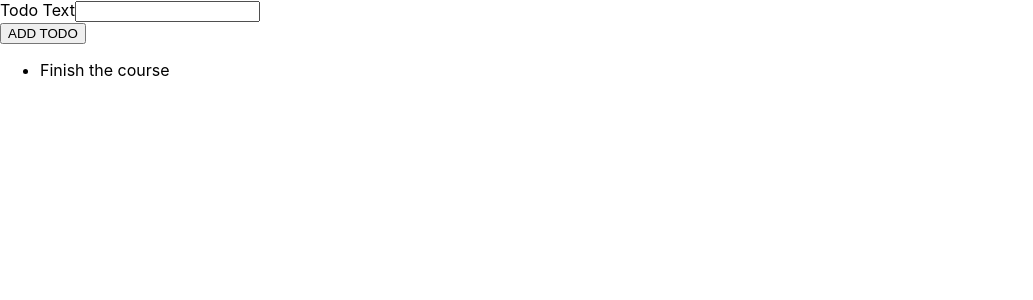
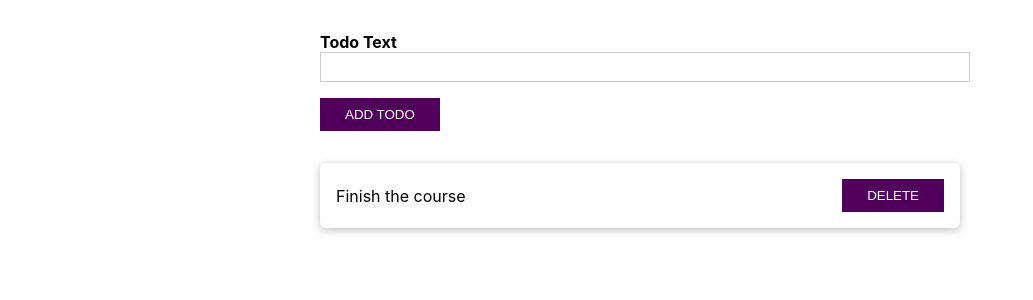
Before and after one commit to samfolo/introduction-to-typescript-with-react, a React (Create React App) app: page / in a window 1280 px wide. Shown: the top 300 px of the page, without its empty margins (0-1033 px from the left). Built offline with nearby package versions, Linux system fonts and the light colour scheme.

Commit message:
style: add styling..

```diff
--- /dev/null
+++ b/src/components/NewToDo/NewToDo.css
@@ -0,0 +1,47 @@
+form {
+  width: 90%;
+  max-width: 40rem;
+  margin: 2rem auto;
+}
+
+.form-control {
+  margin-bottom: 1rem;
+}
+
+label, input {
+  display: block;
+  width: 100%;
+}
+
+label {
+  font-weight: bold;
+}
+
+input {
+  font: inherit;
+  border: 1px solid #ccc;
+  padding: 0.25rem;
+}
+
+input:focus {
+  outline: none;
+  border-color: #50005a;
+}
+
+button {
+  background: #50005a;
+  border: 1px solid #50005a;
+  color: white;
+  padding: 0.5rem 1.5rem;
+  cursor: pointer;
+}
+
+button:focus {
+  outline: none;
+}
+
+button:hover,
+button:active {
+  background: #6a0a77;
+  border-color: #6a0a77;
+}
--- a/src/components/NewToDo/NewToDo.tsx
+++ b/src/components/NewToDo/NewToDo.tsx
@@ -1,4 +1,5 @@
 import React, { useRef } from 'react';
+import './NewToDo.css';
 
 interface NewToDoProps {
   onAdd: (text: string) => void;
@@ -15,7 +16,7 @@ const NewToDo: React.FC<NewToDoProps> = ({ onAdd }) => {
   }
 
   return <form onSubmit={handleSubmit}>
-    <div>
+    <div className="form-control">
       <label htmlFor="todo-text">Todo Text</label>
       <input type="text" id="todo-text" ref={textInputRef} />
     </div>
--- /dev/null
+++ b/src/components/ToDoList/ToDoList.css
@@ -0,0 +1,17 @@
+ul {
+  list-style: none;
+  width: 90%;
+  max-width: 40rem;
+  margin: 2rem auto;
+  padding: 0;
+}
+
+li {
+  margin: 1rem 0;
+  padding: 1rem;
+  box-shadow: 0 2px 8px rgba(0, 0, 0, 0.26);
+  border-radius: 6px;
+  display: flex;
+  justify-content: space-between;
+  align-items: center;
+}
--- a/src/components/ToDoList/ToDoList.tsx
+++ b/src/components/ToDoList/ToDoList.tsx
@@ -1,4 +1,5 @@
 import React from 'react';
+import './ToDoList.css';
 
 interface ToDoListProps {
   items: { id: string; text: string; }[];
@@ -9,7 +10,12 @@ const ToDoList: React.FC<ToDoListProps> = ({ items, onDelete }) => {
   return <ul data-test="component-to-do-list">
     {
       items.map(todo => {
-        return <li key={todo.id} onClick={() => onDelete(todo.id)}>{todo.text}</li>
+        return (
+          <li key={todo.id}>
+            <span>{todo.text}</span>
+            <button onClick={() => onDelete(todo.id)}>DELETE</button>
+          </li>
+        );
       })
     }
   </ul>;
```
